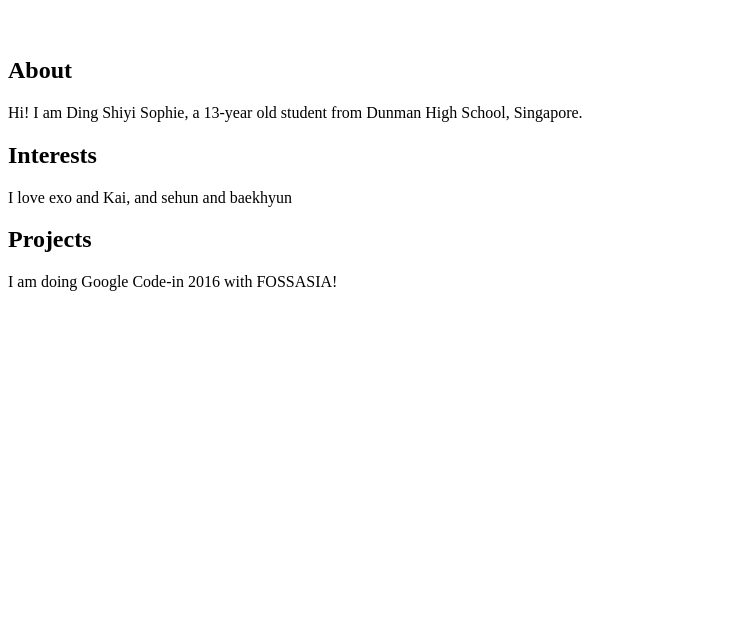
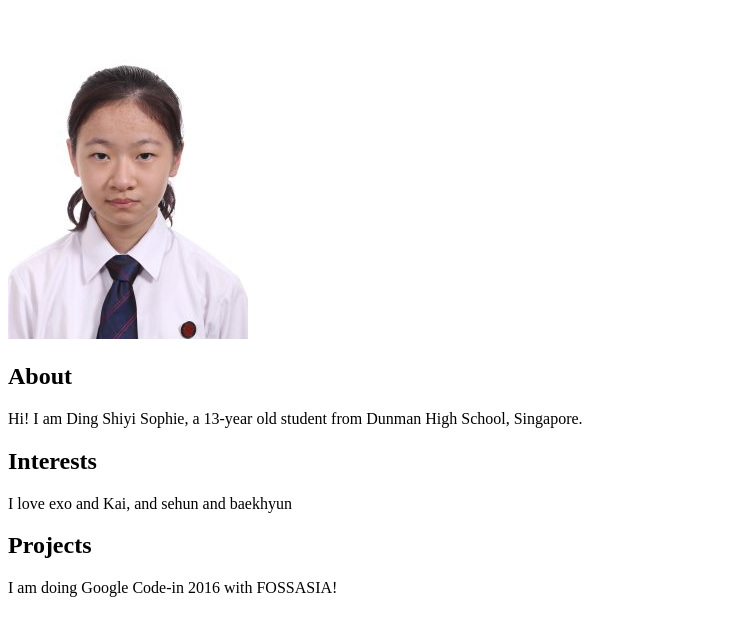
Before and after one commit to dhs17y1bdingshiyisophie/dhs17y1bdingshiyisophie.github.io, a plain HTML site: page index.html in a window 1280 px wide. Shown: the part 87-722 px from the top of the page, without its empty margins (0-741 px from the left). Drawn offline with Linux system fonts and the light colour scheme.

Commit message:
Update index.html

```diff
--- a/index.html
+++ b/index.html
@@ -5,7 +5,7 @@
  </head>
  <body>
    <h1>Welcome to Ding Shiyi Sophie's home on the web!</h1>
-   <img scr="photo.jpg" />
+   <img src="photo.jpg" />
    <h2>About</h2>
    <p>Hi! I am Ding Shiyi Sophie, a 13-year old student from <a herf="http://www.dunmanhigh.moe.edu.sg">Dunman High School</a>, Singapore.</p>
    <h2>Interests</h2>
```
